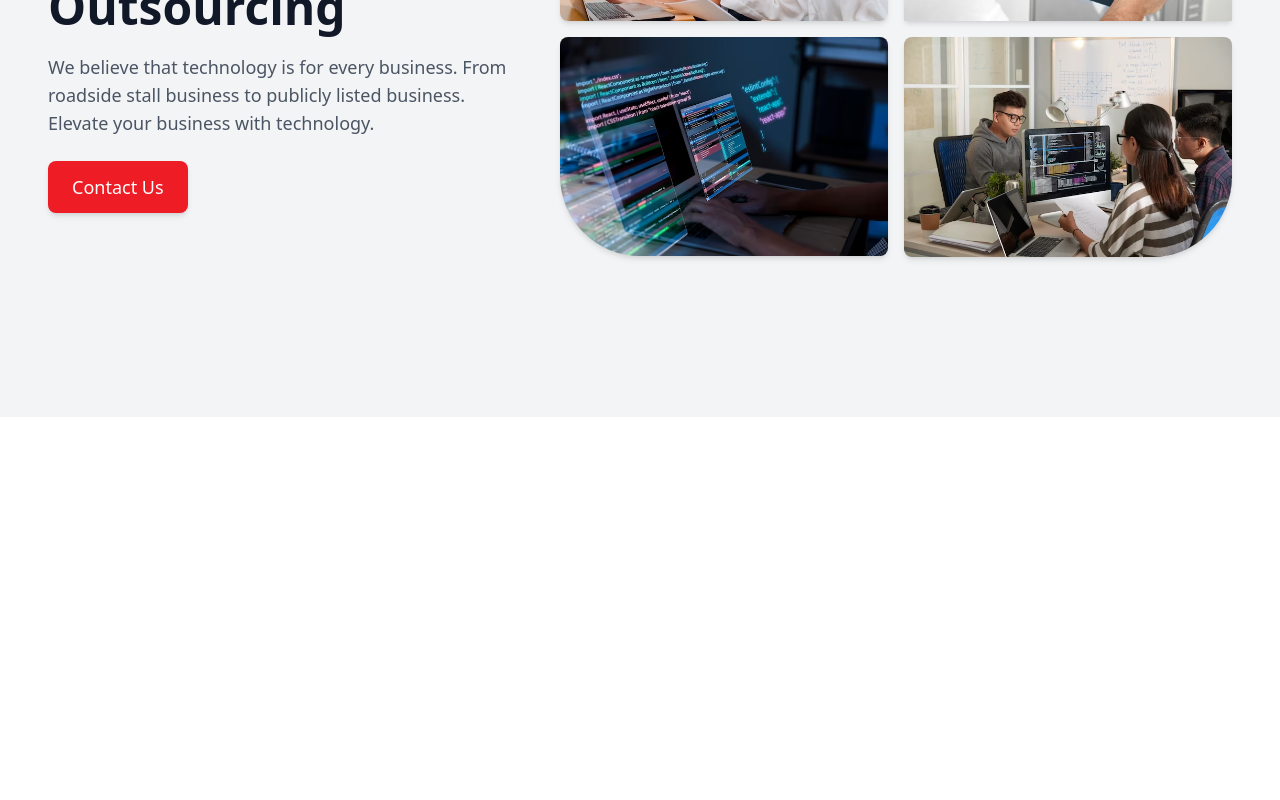
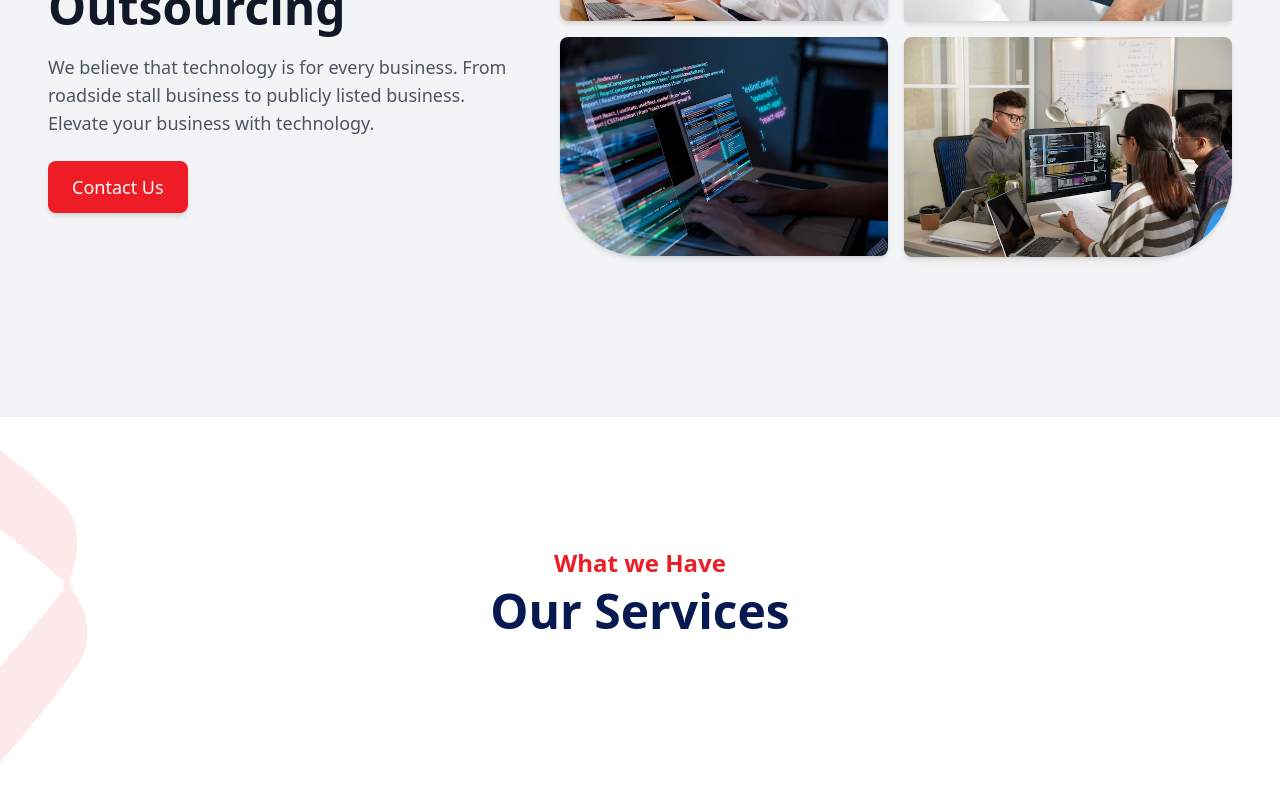
Before and after one commit to dwicah79/take-home-test-vue, a Vue app: page / in a window 1280 px wide. Shown: the part 398-1198 px from the top of the page. Before the commit the page ends 815 px from the top, so only its background shows below. Built offline with nearby package versions, Linux system fonts and the light colour scheme.

Commit message:
render section component in home view

```diff
--- a/src/views/HomeView.vue
+++ b/src/views/HomeView.vue
@@ -1,10 +1,19 @@
 <script setup>
 import NavBarComponent from '@/components/NavBarComponent.vue'
 import HeroComponent from '@/components/HeroComponent.vue'
+import SectionComponent from '@/components/SectionComponent.vue'
 </script>
 
 <template>
   <main>
     <HeroComponent />
+    <SectionComponent
+      title="What we Have"
+      subtitle="Our Services"
+      :Image="true"
+      imageSrc="/src/assets/images/vector.png"
+      backgroundColor="bg-white"
+      imagePosition="top-left"
+    />
   </main>
 </template>
```
